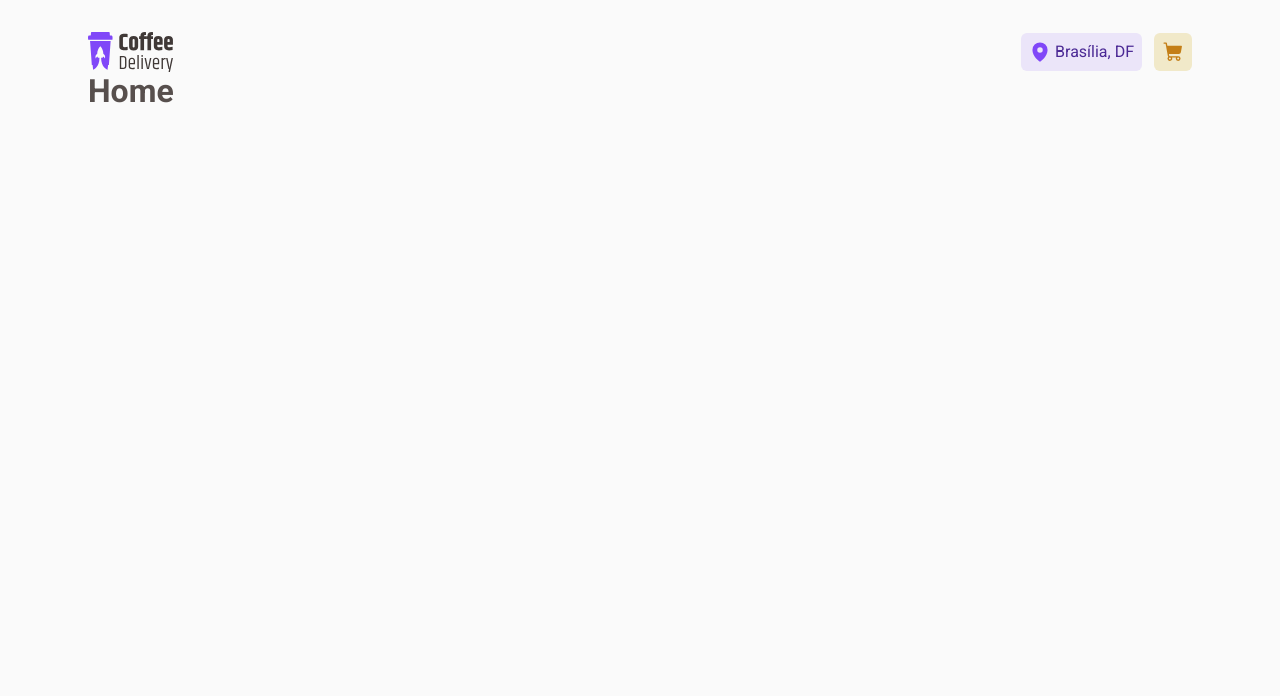
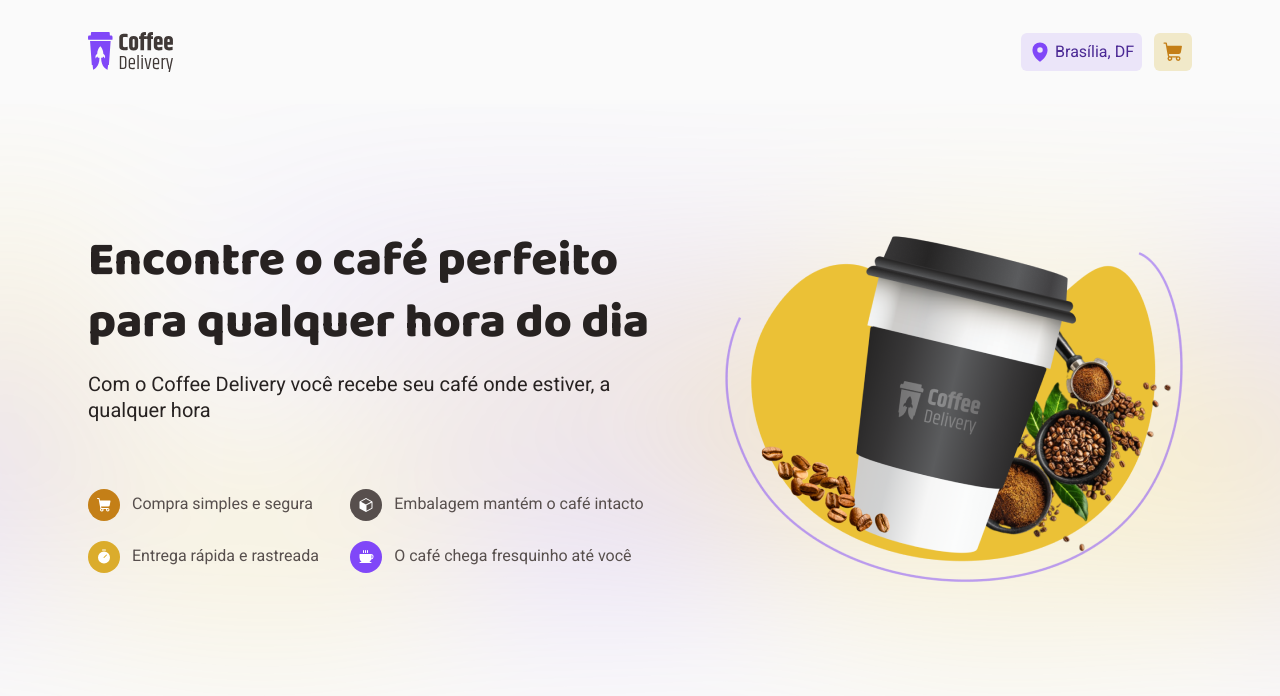
Before and after one commit to yuriqpaiva/coffee-delivery, a React (Vite) app: page / in a window 1280 px wide. Shown: the top 696 px of the page. Built offline with nearby package versions, Linux system fonts and the light colour scheme.

Commit message:
Add Intro for home screen

```diff
--- /dev/null
+++ b/src/components/Wrapper.ts
@@ -0,0 +1,7 @@
+import styled from 'styled-components'
+
+export const Wrapper = styled.div`
+  max-width: calc(1120px + 1rem);
+  padding: 2rem 1rem;
+  margin: 0 auto;
+`
--- a/src/layouts/DefaultLayout/index.tsx
+++ b/src/layouts/DefaultLayout/index.tsx
@@ -1,6 +1,7 @@
 import { ReactNode } from 'react'
 import { Header } from '../../components/Header'
 import { DefaultLayoutContainer } from './styles'
+import { Wrapper } from '../../components/Wrapper'
 
 interface DefaultLayoutProps {
   children: ReactNode
@@ -9,7 +10,9 @@ interface DefaultLayoutProps {
 export function DefaultLayout({ children }: DefaultLayoutProps) {
   return (
     <DefaultLayoutContainer>
-      <Header />
+      <Wrapper>
+        <Header />
+      </Wrapper>
       {children}
     </DefaultLayoutContainer>
   )
--- a/src/layouts/DefaultLayout/styles.ts
+++ b/src/layouts/DefaultLayout/styles.ts
@@ -1,7 +1,3 @@
 import styled from 'styled-components'
 
-export const DefaultLayoutContainer = styled.div`
-  max-width: calc(1120px + 1rem);
-  padding: 2rem 1rem;
-  margin: 0 auto;
-`
+export const DefaultLayoutContainer = styled.div``
--- /dev/null
+++ b/src/pages/Home/components/Intro/index.tsx
@@ -0,0 +1,56 @@
+import { Coffee, Cube, ShoppingCart, Timer } from '@phosphor-icons/react'
+import {
+  Benefit,
+  BenefitIconWrapper,
+  Benefits,
+  ContentWrapper,
+  IntroContainer,
+  IntroTextWrapper,
+} from './styles'
+import coffeeBannerImg from '../../../../assets/coffee-banner.png'
+
+export function Intro() {
+  return (
+    <IntroContainer>
+      <ContentWrapper>
+        <div>
+          <IntroTextWrapper>
+            <h1>Encontre o café perfeito para qualquer hora do dia</h1>
+            <p>
+              Com o Coffee Delivery você recebe seu café onde estiver, a
+              qualquer hora
+            </p>
+          </IntroTextWrapper>
+          <Benefits>
+            <Benefit>
+              <BenefitIconWrapper color="yellow-dark">
+                <ShoppingCart size={16} weight="fill" />
+              </BenefitIconWrapper>
+              <span>Compra simples e segura</span>
+            </Benefit>
+            <Benefit>
+              <BenefitIconWrapper color="gray">
+                <Cube size={16} weight="fill" />
+              </BenefitIconWrapper>
+              <span>Embalagem mantém o café intacto</span>
+            </Benefit>
+            <Benefit>
+              <BenefitIconWrapper color="yellow">
+                <Timer size={16} weight="fill" />
+              </BenefitIconWrapper>
+              <span>Entrega rápida e rastreada</span>
+            </Benefit>
+            <Benefit>
+              <BenefitIconWrapper color="purple">
+                <Coffee size={16} weight="fill" />
+              </BenefitIconWrapper>
+              <span>O café chega fresquinho até você</span>
+            </Benefit>
+          </Benefits>
+        </div>
+
+        <img src={coffeeBannerImg} alt="" />
+      </ContentWrapper>
+    </IntroContainer>
+  )
+}
--- /dev/null
+++ b/src/pages/Home/components/Intro/styles.ts
@@ -0,0 +1,89 @@
+import styled from 'styled-components'
+import introBackgroundImg from '../../../../assets/intro-background.svg'
+import { Wrapper } from '../../../../components/Wrapper'
+
+export const IntroContainer = styled.section`
+  padding: 5.875rem 0 6.625rem;
+
+  background-image: url(${introBackgroundImg});
+  background-repeat: no-repeat;
+  background-size: cover;
+  background-position: center;
+`
+
+export const ContentWrapper = styled(Wrapper)`
+  display: flex;
+  justify-content: space-between;
+`
+
+export const IntroTextWrapper = styled.div`
+  max-width: 36.75rem;
+
+  h1 {
+    font-family: 'Baloo 2';
+
+    font-weight: 800;
+    font-size: 3rem;
+    color: ${({ theme }) => theme.colors['base-title']};
+
+    margin-bottom: 1rem;
+    line-height: 1.3;
+  }
+
+  p {
+    font-weight: 400;
+    font-size: 1.25rem;
+    color: ${({ theme }) => theme.colors['base-title']};
+    line-height: 1.3;
+  }
+`
+
+export const Benefits = styled.ul`
+  display: grid;
+  column-gap: 1.25rem;
+  row-gap: 1.25rem;
+  margin-top: 4.125rem;
+
+  max-width: 35.4375rem;
+  width: 100%;
+
+  grid-template-columns: repeat(2, auto);
+`
+
+export const Benefit = styled.li`
+  list-style: none;
+
+  display: flex;
+  align-items: center;
+  gap: 0.75rem;
+
+  color: ${({ theme }) => theme.colors['base-text']};
+  line-height: 1.3;
+
+  svg {
+    color: ${({ theme }) => theme.colors.white};
+  }
+`
+
+const benefitIconWrapperColors = {
+  yellow: 'yellow',
+  purple: 'purple',
+  gray: 'base-text',
+  'yellow-dark': 'yellow-dark',
+} as const
+
+interface BenefitIconWrapperProps {
+  color: keyof typeof benefitIconWrapperColors
+}
+
+export const BenefitIconWrapper = styled.div<BenefitIconWrapperProps>`
+  border-radius: 9999px;
+  width: 2rem;
+  height: 2rem;
+  display: flex;
+  justify-content: center;
+  align-items: center;
+
+  background-color: ${({ theme, color }) =>
+    theme.colors[benefitIconWrapperColors[color]]};
+`
--- a/src/pages/Home/index.tsx
+++ b/src/pages/Home/index.tsx
@@ -1,11 +1,12 @@
 import { DefaultLayout } from '../../layouts/DefaultLayout'
+import { Intro } from './components/Intro'
 import { HomeContainer } from './styles'
 
 export function Home() {
   return (
     <DefaultLayout>
       <HomeContainer>
-        <h1>Home</h1>
+        <Intro />
       </HomeContainer>
     </DefaultLayout>
   )
```
Also changed, not shown: src/assets/coffee-banner.png (added), src/assets/intro-background.svg (added).
